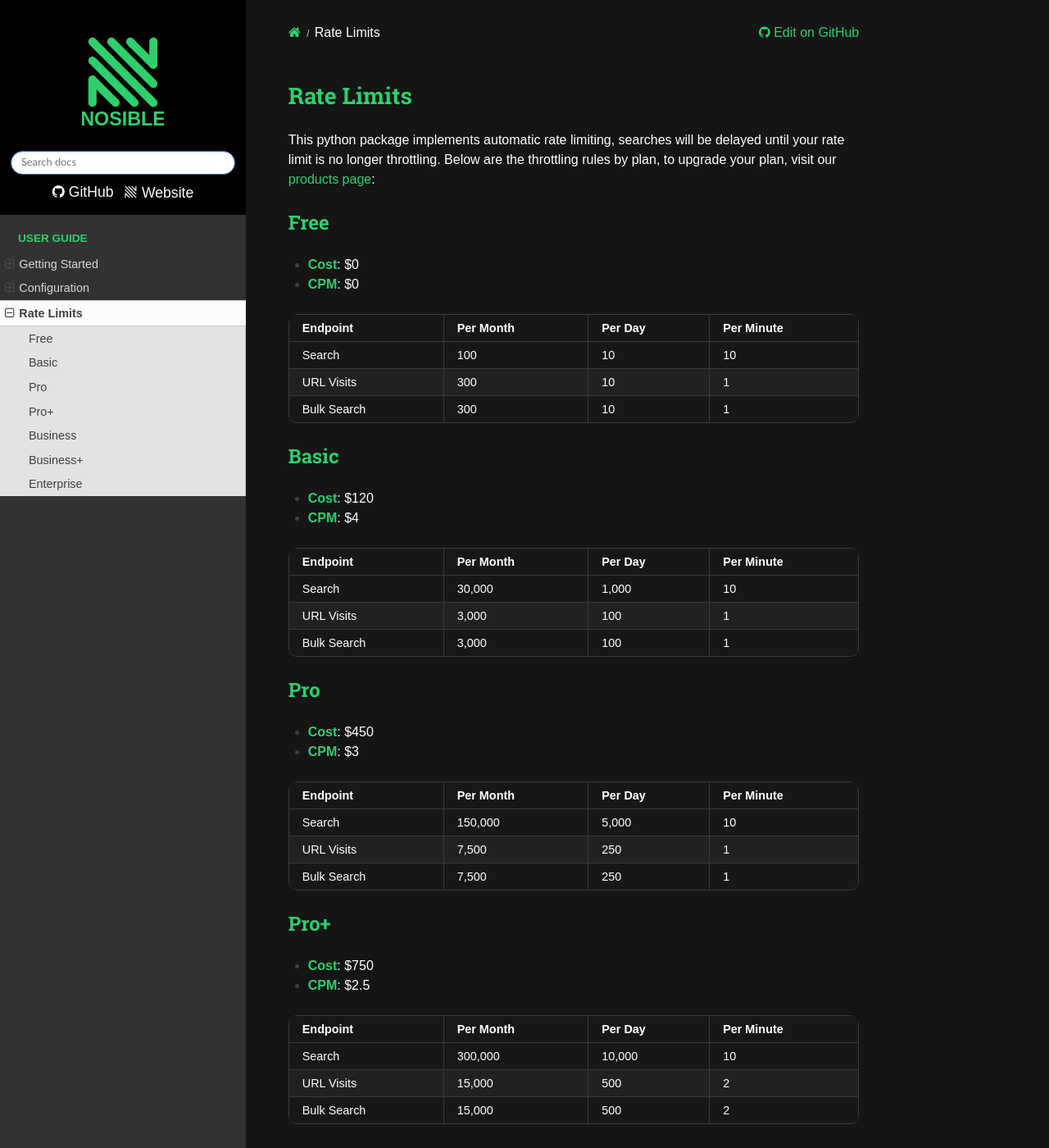
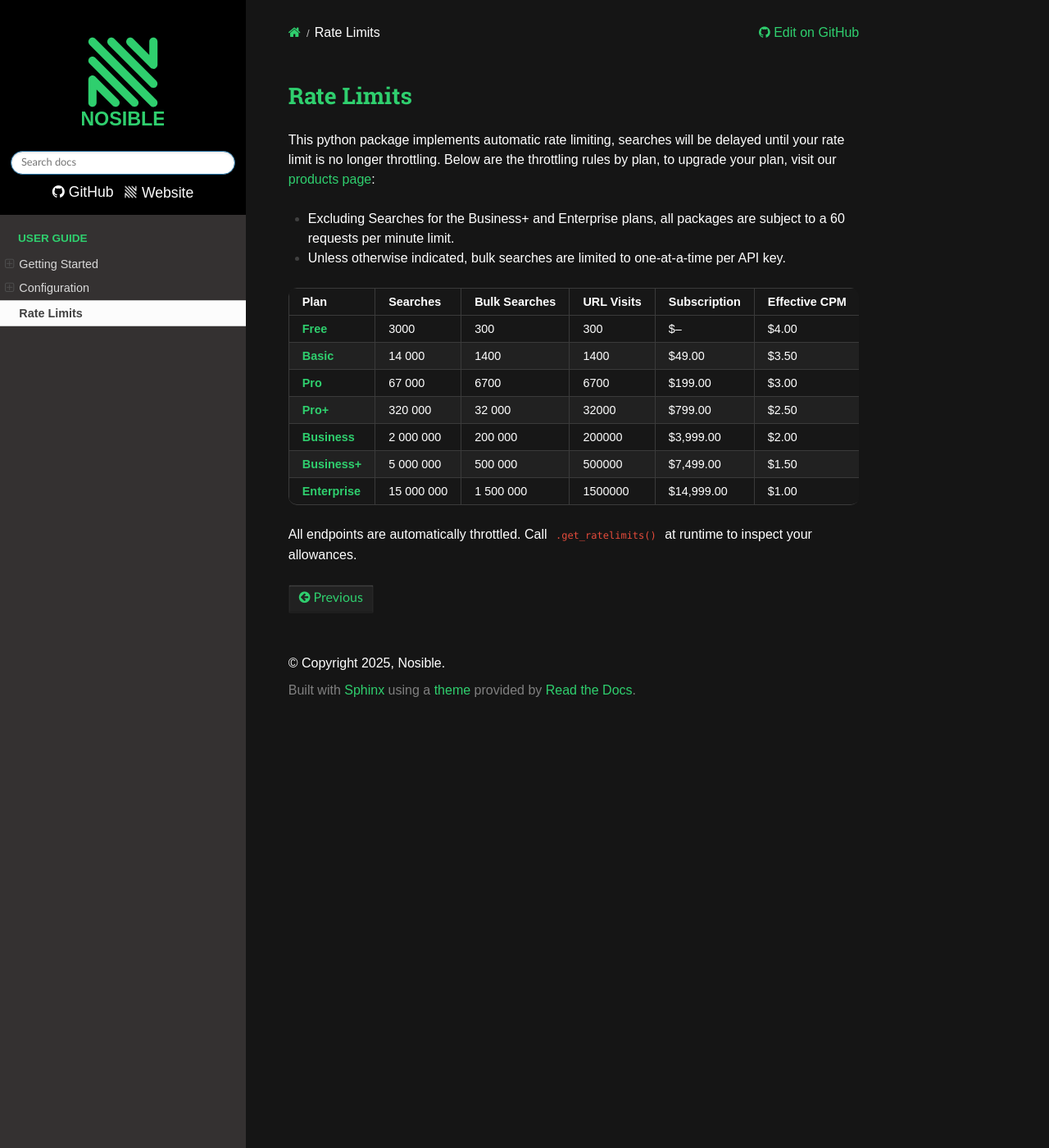
Before and after one commit to NosibleAI/nosible-py, a Sphinx documentation site: the page built from docs/rate_limits.rst, in a window 1280 px wide and 1400 px high. Shown: the whole window at 82% size. Built offline with Sphinx 7.4.7 and the Read the Docs theme 3.1.0, drawn with Linux system fonts in a browser that asks for light colours; some of the changed text lies outside the part shown.

Commit message:
[0.1.9] Updated: Rate Limits

```diff
--- a/docs/rate_limits.rst
+++ b/docs/rate_limits.rst
@@ -5,117 +5,28 @@ This python package implements automatic rate limiting, searches will be delayed
 throttling. Below are the throttling rules by plan, to upgrade your plan, visit our
 `products page <https://www.nosible.ai/products>`_:
 
-Free
-^^^^
+- Excluding Searches for the Business+ and Enterprise plans, all packages are subject to a 60
+  requests per minute limit.
 
-- **Cost**: $0
-- **CPM**: $0
-
-+---------------+-----------+---------+------------+
-| Endpoint      | Per Month | Per Day | Per Minute |
-+===============+===========+=========+============+
-| Search        |  100      | 10      | 10         |
-+---------------+-----------+---------+------------+
-| URL Visits    | 300       | 10      | 1          |
-+---------------+-----------+---------+------------+
-| Bulk Search   | 300       | 10      | 1          |
-+---------------+-----------+---------+------------+
+- Unless otherwise indicated, bulk searches are limited to one-at-a-time per API key.
 
 
-Basic
-^^^^^
-
-- **Cost**: $120
-- **CPM**: $4
-
-+---------------+-----------+---------+------------+
-| Endpoint      | Per Month | Per Day | Per Minute |
-+===============+===========+=========+============+
-| Search        | 30,000    | 1,000   | 10         |
-+---------------+-----------+---------+------------+
-| URL Visits    | 3,000     | 100     | 1          |
-+---------------+-----------+---------+------------+
-| Bulk Search   | 3,000     | 100     | 1          |
-+---------------+-----------+---------+------------+
-
-Pro
-^^^
-
-- **Cost**: $450
-- **CPM**: $3
-
-+---------------+------------+---------+------------+
-| Endpoint      | Per Month  | Per Day | Per Minute |
-+===============+============+=========+============+
-| Search        | 150,000    | 5,000   | 10         |
-+---------------+------------+---------+------------+
-| URL Visits    | 7,500      | 250     | 1          |
-+---------------+------------+---------+------------+
-| Bulk Search   | 7,500      | 250     | 1          |
-+---------------+------------+---------+------------+
-
-Pro+
-^^^^^
-
-- **Cost**: $750
-- **CPM**: $2.5
-
-+---------------+------------+---------+------------+
-| Endpoint      | Per Month  | Per Day | Per Minute |
-+===============+============+=========+============+
-| Search        | 300,000    | 10,000  | 10         |
-+---------------+------------+---------+------------+
-| URL Visits    | 15,000     | 500     | 2          |
-+---------------+------------+---------+------------+
-| Bulk Search   | 15,000     | 500     | 2          |
-+---------------+------------+---------+------------+
-
-Business
-^^^^^^^^
-
-- **Cost**: $3,000
-- **CPM**: $0.002
-
-+---------------+-------------+---------+------------+
-| Endpoint      | Per Month   | Per Day | Per Minute |
-+===============+=============+=========+============+
-| Search        | 1,500,000   | 50,000  | 3          |
-+---------------+-------------+---------+------------+
-| URL Visits    | 30,000      | 1,000   | 2          |
-+---------------+-------------+---------+------------+
-| Bulk Search   | 30,000      | 1,000   | 2          |
-+---------------+-------------+---------+------------+
-
-Business+
-^^^^^^^^^
-
-- **Cost**: $4,500
-- **CPM**: $0.0015
-
-+---------------+-------------+---------+-------------+
-| Endpoint      | Per Month   | Per Day | Per Minute  |
-+===============+=============+=========+=============+
-| Search        | 3,000,000   | 100,000 | 100         |
-+---------------+-------------+---------+-------------+
-| URL Visits    | 60,000      | 2,000   | 3           |
-+---------------+-------------+---------+-------------+
-| Bulk Search   | 60,000      | 2,000   | 3           |
-+---------------+-------------+---------+-------------+
-
-Enterprise
-^^^^^^^^^^
-
-- **Cost**: $15,000.00
-- **CPM**: $0.001
-
-+---------------+--------------+---------+-------------+
-| Endpoint      | Per Month    | Per Day | Per Minute  |
-+===============+==============+=========+=============+
-| Search        | 15,000,000   | 500,000 | 400         |
-+---------------+--------------+---------+-------------+
-| URL Visits    | 150,000      | 5,000   | 5           |
-+---------------+--------------+---------+-------------+
-| Bulk Search   | 150,000      | 5,000   | 5           |
-+---------------+--------------+---------+-------------+
++----------------+---------------+---------------+------------+--------------+---------------+
+| Plan           | Searches      | Bulk Searches | URL Visits | Subscription | Effective CPM |
++================+===============+===============+============+==============+===============+
+| **Free**       | 3000          | 300           | 300        | $–           | $4.00         |
++----------------+---------------+---------------+------------+--------------+---------------+
+| **Basic**      | 14 000        | 1400          | 1400       | $49.00       | $3.50         |
++----------------+---------------+---------------+------------+--------------+---------------+
+| **Pro**        | 67 000        | 6700          | 6700       | $199.00      | $3.00         |
++----------------+---------------+---------------+------------+--------------+---------------+
+| **Pro+**       | 320 000       | 32 000        | 32000      | $799.00      | $2.50         |
++----------------+---------------+---------------+------------+--------------+---------------+
+| **Business**   | 2 000 000     | 200 000       | 200000     | $3,999.00    | $2.00         |
++----------------+---------------+---------------+------------+--------------+---------------+
+| **Business+**  | 5 000 000     | 500 000       | 500000     | $7,499.00    | $1.50         |
++----------------+---------------+---------------+------------+--------------+---------------+
+| **Enterprise** | 15 000 000    | 1 500 000     | 1500000    | $14,999.00   | $1.00         |
++----------------+---------------+---------------+------------+--------------+---------------+
 
 All endpoints are automatically throttled. Call ``.get_ratelimits()`` at runtime to inspect your allowances.
```
Also changed, not shown: README.md (+1 -26 lines), 2 other files.
